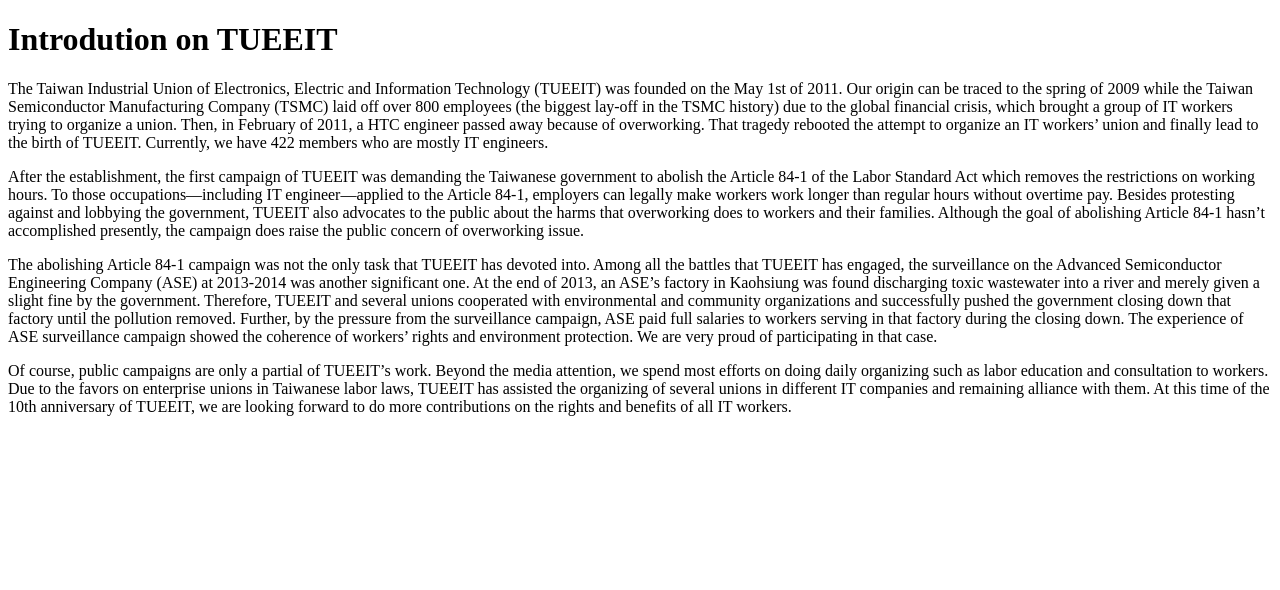
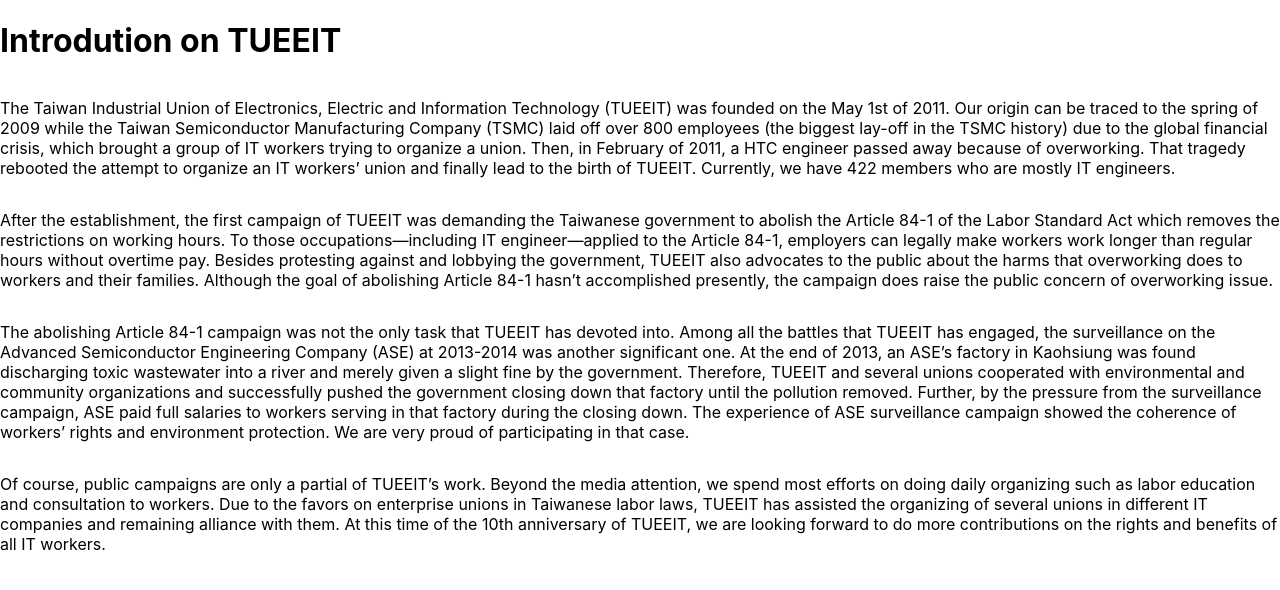
Before and after one commit to tueeit/tueeit.github.io, a Next.js app: page / in a window 1280 px wide. Shown: the top 590 px of the page. Built offline with nearby package versions, Linux system fonts and the light colour scheme.

Commit message:
chore: Customize app layer

```diff
--- /dev/null
+++ b/src/pages/_app.jsx
@@ -0,0 +1,25 @@
+import { Helmet } from 'react-helmet'
+
+
+import '../styles/global.css'
+
+function MyApp({ Component, pageProps }) {
+  return (
+    <>
+      <Helmet
+        htmlAttributes={{ lang: 'zh-hant' }}
+        title="台灣電子電機資訊產業工會"
+        meta={[
+          {
+            name: 'viewport',
+            content: 'width=device-width, initial-scale=1',
+          },
+          { property: 'og:title', content: '台灣電子電機資訊產業工會' },
+        ]}
+      />
+      <Component {...pageProps} />
+    </>
+  )
+}
+
+export default MyApp
--- /dev/null
+++ b/src/styles/global.css
@@ -0,0 +1,12 @@
+#__next {
+  display: flex;
+  flex-direction: column;
+  min-height: 100vh;
+}
+
+body {
+  margin: 0;
+  font-size: 16px;
+  font-family: -apple-system, BlinkMacSystemFont, 'Segoe UI', Roboto, Helvetica,
+    Arial, sans-serif, 'Apple Color Emoji', 'Segoe UI Emoji', 'Segoe UI Symbol';
+}
```
